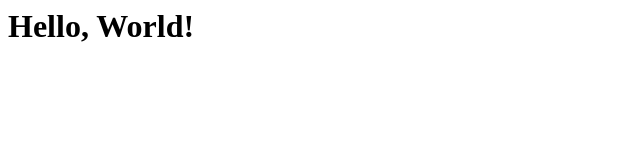
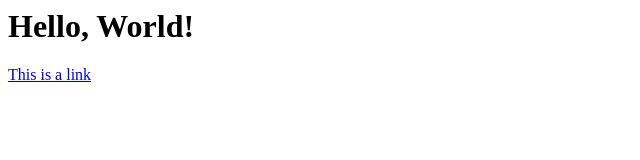
Before and after one commit to hnalzura/hello-world, a plain HTML site: page index.html in a window 1280 px wide. Shown: the whole page, without its empty margins (0-640 px from the left). Drawn offline with Linux system fonts and the light colour scheme.

Commit message:
Update index.html

```diff
--- a/index.html
+++ b/index.html
@@ -1 +1,4 @@
+<html>
 <h1>Hello, World!</h1>
+  <a href="https://codepen.io/hnalzura/pen/eLBxwb">This is a link</a>
+</html>
```
